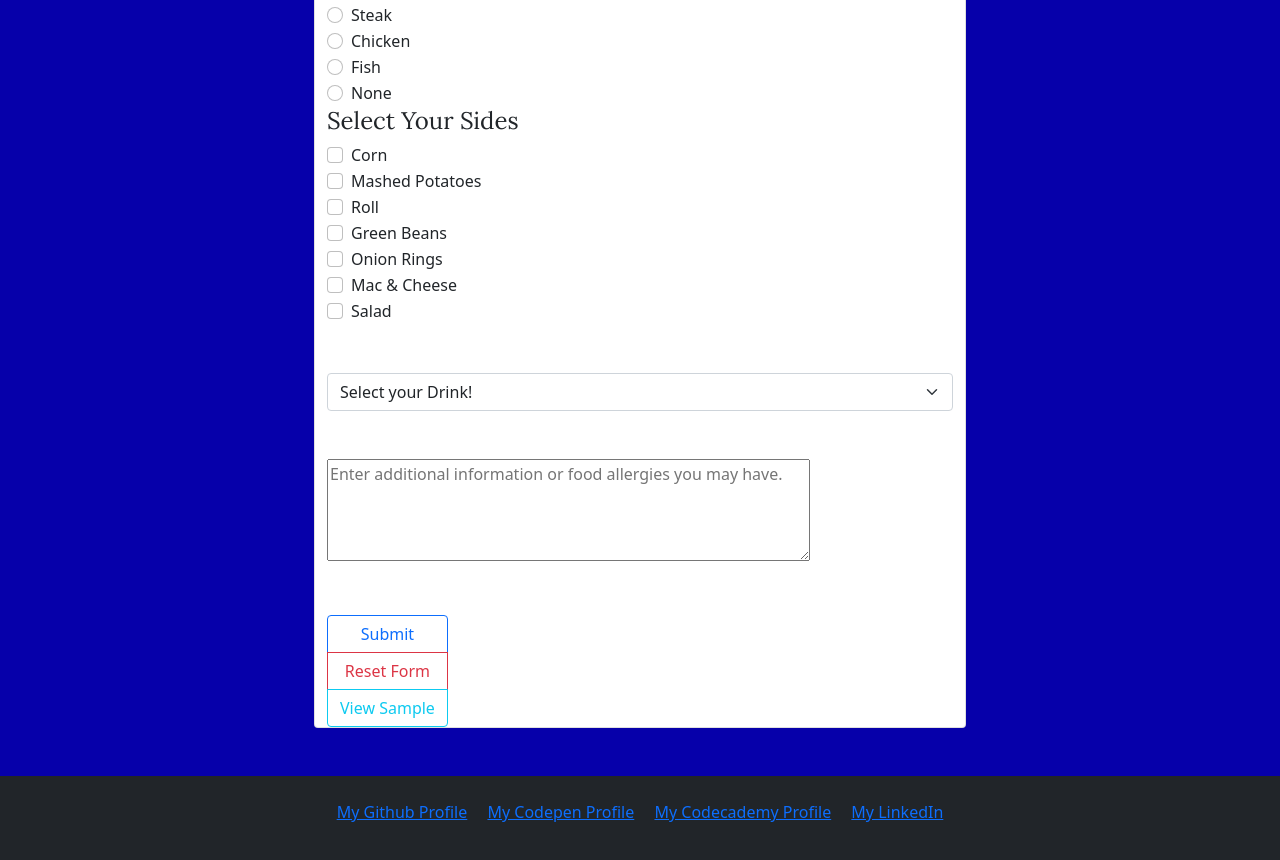
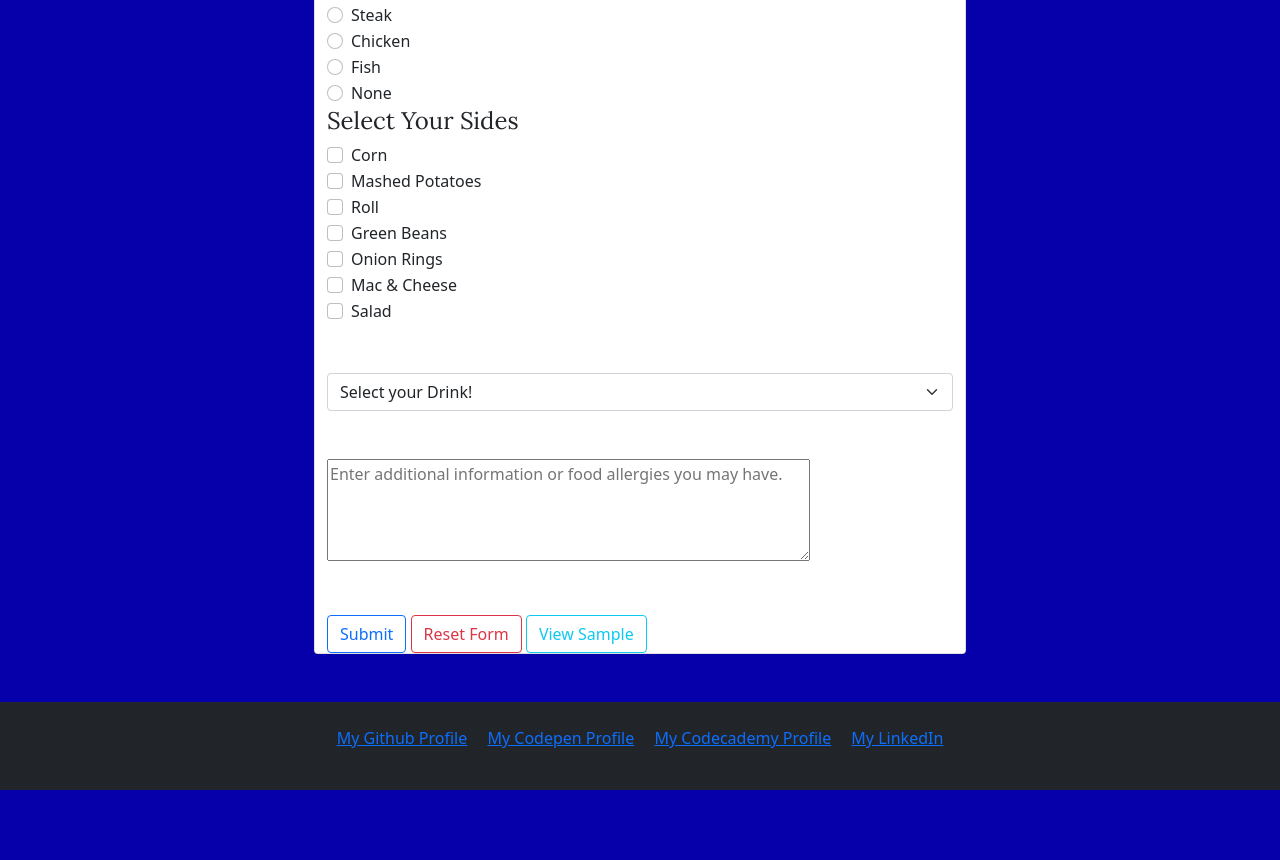
Before and after one commit to cnorwood10/shiny-octo-broccoli-CIS376, a plain HTML site: page index.html in a window 1280 px wide. Shown: the part 584-1444 px from the top of the page. After the commit the page ends 1374 px from the top, so only its background shows below. Drawn offline with nearby package versions, Linux system fonts and the light colour scheme; a web font is replaced by a local one.

Commit message:
Add files via upload

```diff
--- a/index.html
+++ b/index.html
@@ -160,11 +160,9 @@
       <br>
 
     <!-- Submit -->
-    <div class="btn-group-vertical">
         <button id="formSubmit" type="submit" class="btn btn-outline-primary">Submit</button>
         <button id="resetForm" class="btn btn-outline-danger" onClick="refreshPage();">Reset Form</button>
         <button id="sample" class="btn btn-outline-info">View Sample</button>
-    </div>
 
   </form>
 
--- a/styles/style.css
+++ b/styles/style.css
@@ -16,3 +16,7 @@ h4{
 #name{
     color: whitesmoke;
 }
+
+#formSubmit{
+    text-align: center;
+}
```
